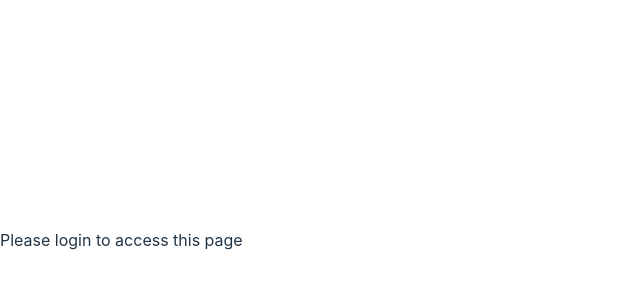
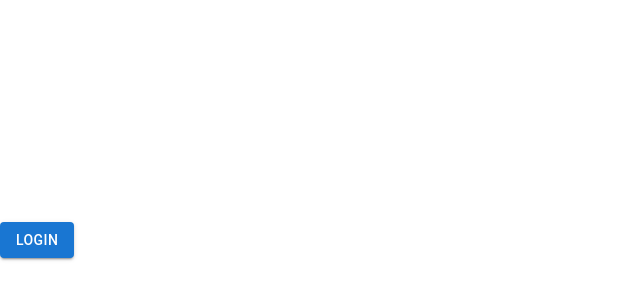
Before and after one commit to Celesca/react-workshop-2024, a React (Vite) app in the folder first-project/: page / in a window 1280 px wide. Shown: the part 160-460 px from the top of the page, without its empty margins (0-640 px from the left). Built offline with nearby package versions, Linux system fonts and the light colour scheme.

Commit message:
add: MUI

```diff
--- a/first-project/package.json
+++ b/first-project/package.json
@@ -10,6 +10,9 @@
     "preview": "vite preview"
   },
   "dependencies": {
+    "@emotion/react": "^11.11.4",
+    "@emotion/styled": "^11.11.5",
+    "@mui/material": "^5.15.21",
     "localforage": "^1.10.0",
     "match-sorter": "^6.3.4",
     "react": "^18.2.0",
--- a/first-project/src/pages/Dashboard.tsx
+++ b/first-project/src/pages/Dashboard.tsx
@@ -1,3 +1,5 @@
+import { Button } from "@mui/material";
+
 const Dashboard = () => {
     const isLogin: boolean = false;
     if (isLogin) {
@@ -7,7 +9,9 @@ const Dashboard = () => {
     }
     else {
         return (
-            <div>Please login to access this page</div>
+            <>
+                <Button variant="contained" color="primary">Login</Button>
+            </>
         )
     }
 }
```
Also changed, not shown: 1 other file (tests, documents, lock files or other folders).
